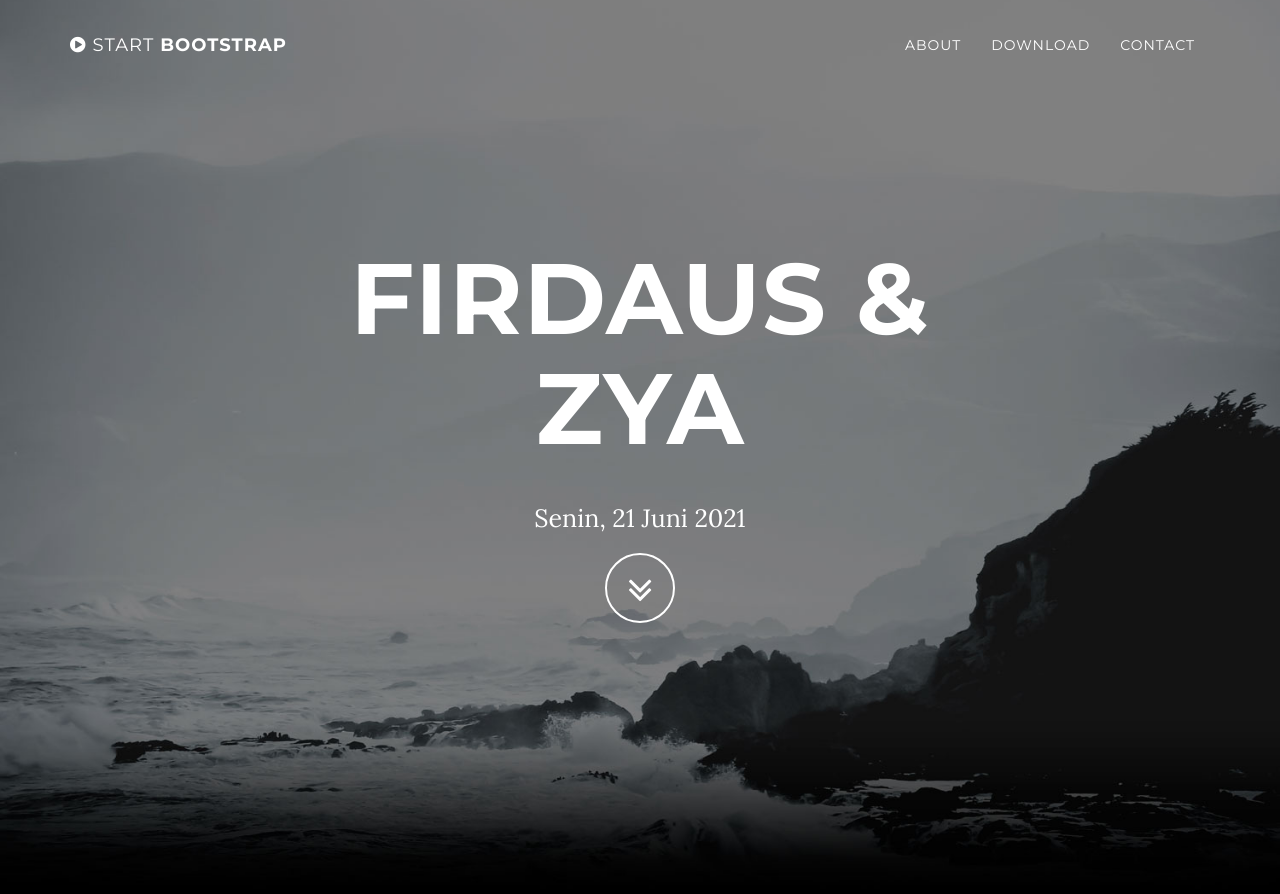
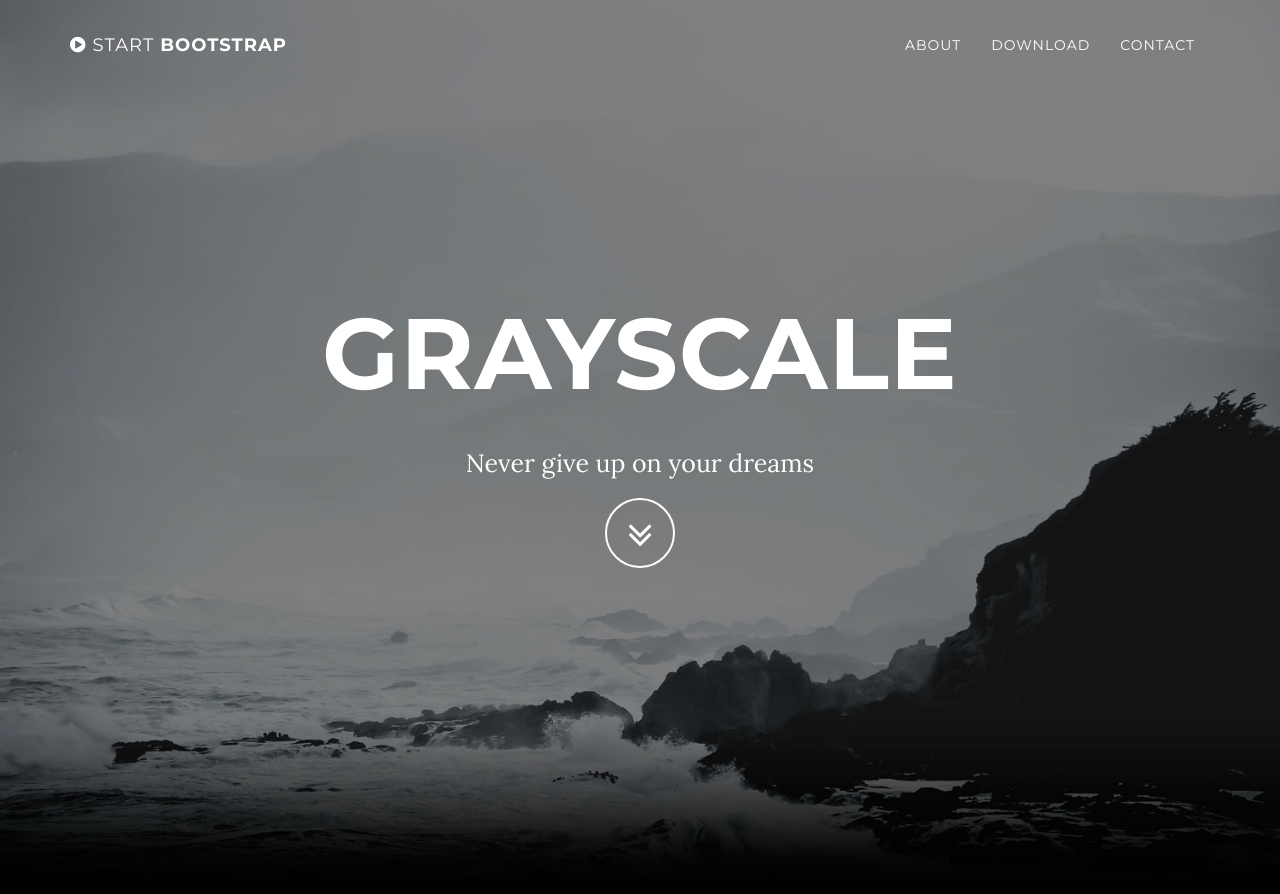
Before and after one commit to firdaus1453/firdaus1453.github.io, a Jekyll site: the page built from index.html, in a window 1280 px wide and 900 px high. Shown: the top 894 px of the window. Built offline with Jekyll 4.4.1, drawn with Linux system fonts in a browser that asks for light colours.

Commit message:
Revert "Update _config.yml"
This reverts commit 217e2f7546520ad174563a7d32e0997cf50850c1.

```diff
--- a/_config.yml
+++ b/_config.yml
@@ -1,8 +1,8 @@
 # Site settings
-title: Firdaus & Zya
+title: Grayscale
 email: firdaus1453@gmail.com
 url: https://firdaus1453.github.io
-description: Senin, 21 Juni 2021
+description: "Never give up on your dreams"
 
 # Color settings (hex-codes without the leading hash-tag)
 color:
```
